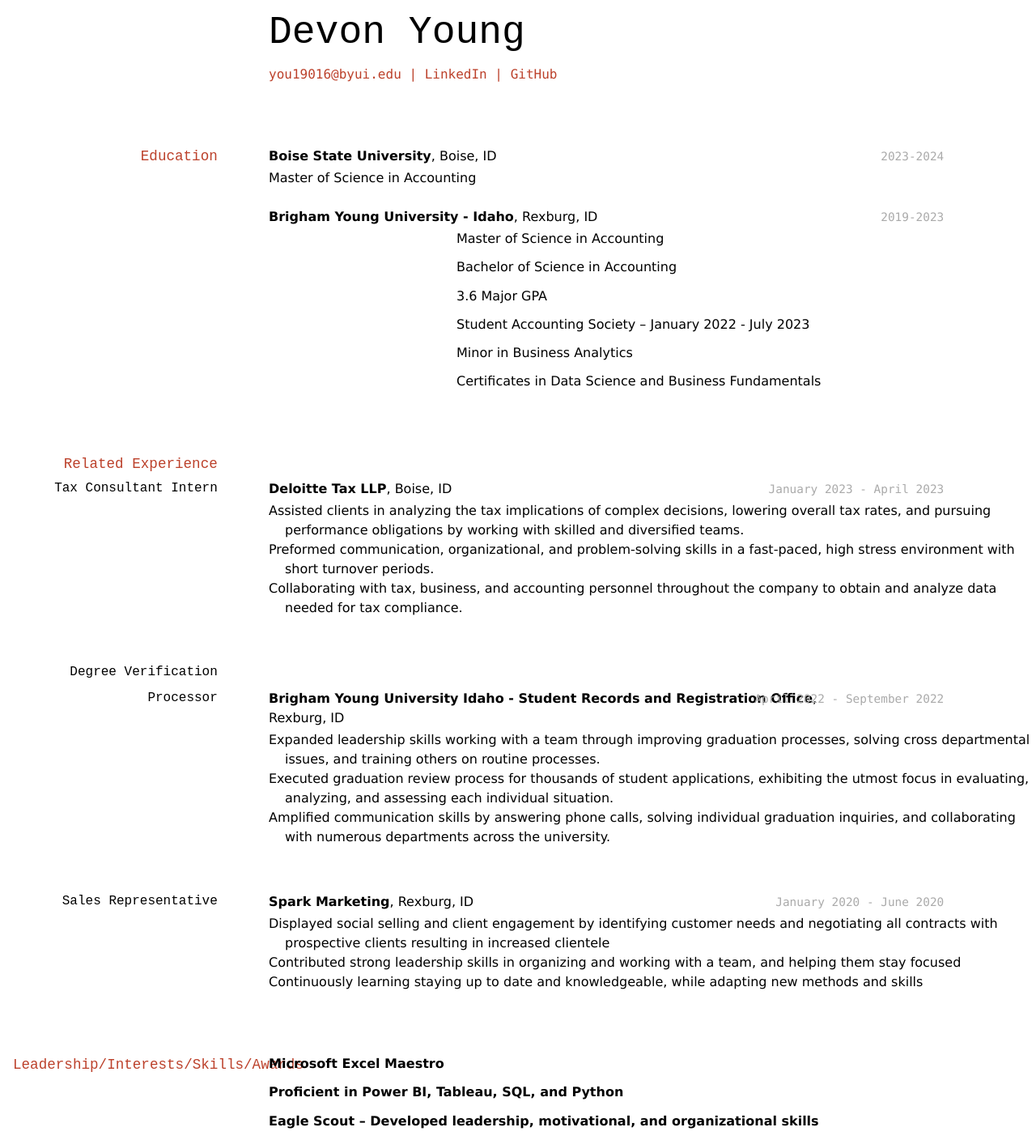
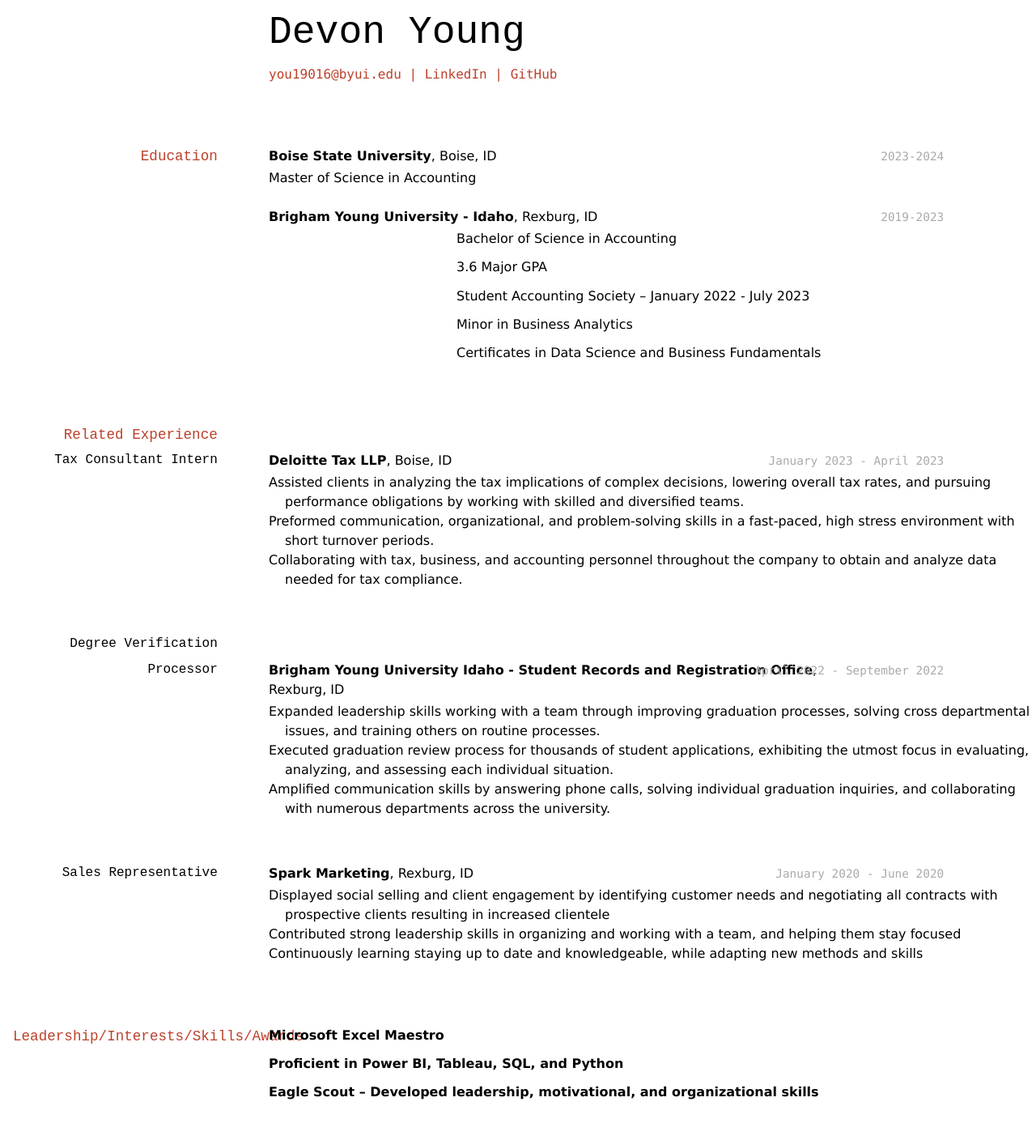
Before and after one commit to you19016/young_resume, a Jekyll site: the page built from docs/index.md, in a window 1280 px wide. Shown: the whole page at 81% size. Built offline with Jekyll 4.4.1, drawn with Linux system fonts in a browser that asks for light colours; after the commit the page ends 1373 px from its top, so only the background shows below that.

```diff
--- a/docs/index.md
+++ b/docs/index.md
@@ -17,12 +17,11 @@ title: Devon Young's Resume
 `2023-2024`
 __Boise State University__, Boise, ID
 
+
 - Master of Science in Accounting
 
 `2019-2023`
 __Brigham Young University - Idaho__, Rexburg, ID
-
-- Master of Science in Accounting
 
 - Bachelor of Science in Accounting
 
```
